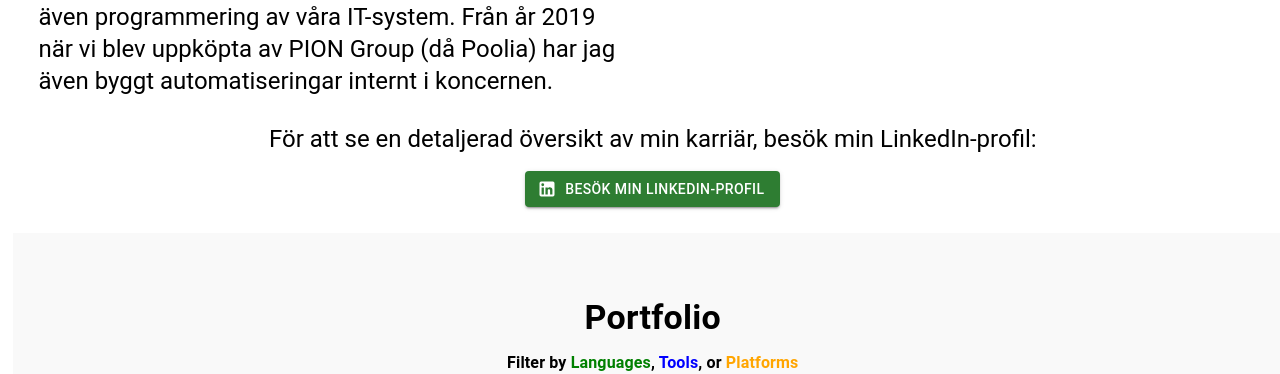
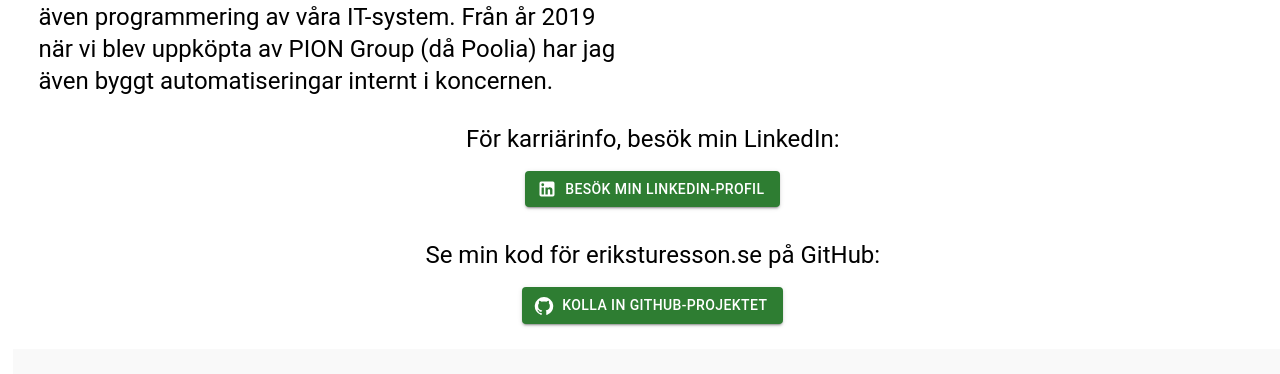
Before and after one commit to eriksturesson/react-eriksturesson, a React (Create React App) app: page / in a window 1280 px wide. Shown: the part 1482-1856 px from the top of the page. Built offline with nearby package versions, Linux system fonts and the light colour scheme.

Commit message:
Added github code link to this website in About section, also changed readme

```diff
--- a/src/components/About.tsx
+++ b/src/components/About.tsx
@@ -1,3 +1,4 @@
+import GitHubIcon from "@mui/icons-material/GitHub"; // Kom ihåg att importera GitHub-ikonen
 import LinkedInIcon from "@mui/icons-material/LinkedIn";
 import { Button, ImageList, ImageListItem } from "@mui/material";
 import Box from "@mui/material/Box";
@@ -44,7 +45,7 @@ export default function About() {
         </Grid>
         <Grid item xs={12}>
           <Typography variant="h5" component="h5" textAlign="center">
-            För att se en detaljerad översikt av min karriär, besök min LinkedIn-profil:
+            För karriärinfo, besök min LinkedIn:
           </Typography>
           <Box display="flex" justifyContent="center" mt={2}>
             <Button
@@ -58,6 +59,22 @@ export default function About() {
             </Button>
           </Box>
         </Grid>
+        <Grid item xs={12} sx={{ mt: 4 }}>
+          <Typography variant="h5" component="h5" textAlign="center">
+            Se min kod för eriksturesson.se på GitHub:
+          </Typography>
+          <Box display="flex" justifyContent="center" mt={2}>
+            <Button
+              variant="contained"
+              color="success"
+              href={"https://github.com/eriksturesson/react-eriksturesson"} // Byt ut denna URL med rätt GitHub-repository-länk
+              target="_blank"
+              startIcon={<GitHubIcon />}
+            >
+              Kolla in GitHub-projektet
+            </Button>
+          </Box>
+        </Grid>
       </Grid>
     </Box>
   );
```
Also changed, not shown: 1 other file (tests, documents, lock files or other folders).
